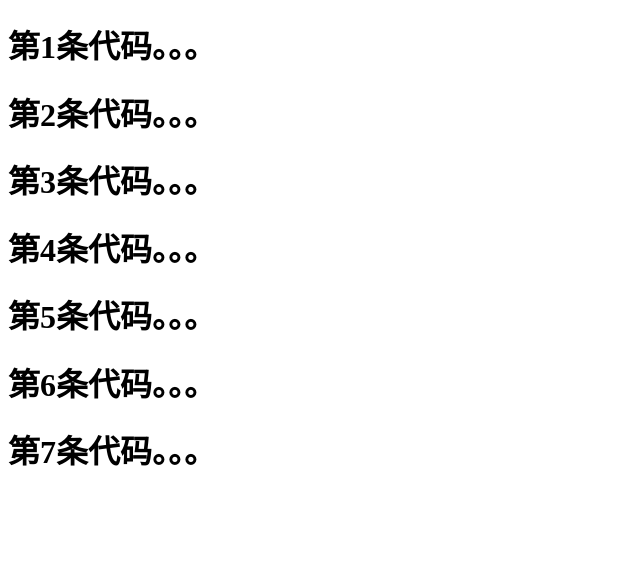
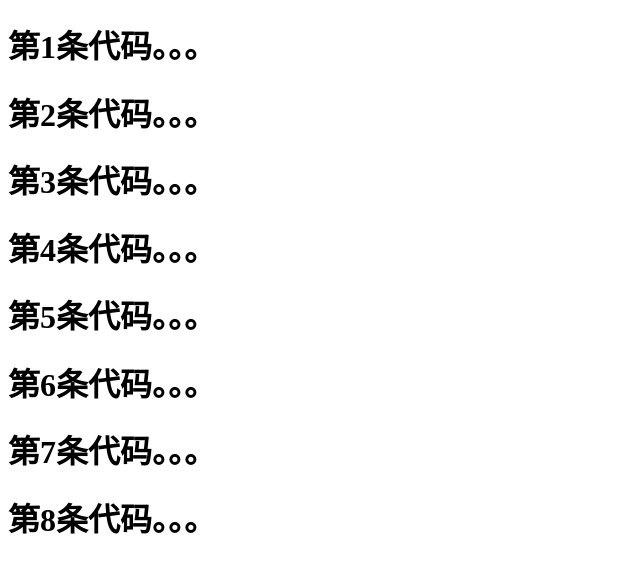
Before and after one commit to hezihong/He, a plain HTML site: page index.html in a window 1280 px wide. Shown: the whole page, without its empty margins (0-640 px from the left). Drawn offline with Linux system fonts and the light colour scheme.

Commit message:
0218eight

```diff
--- a/index.html
+++ b/index.html
@@ -13,5 +13,6 @@
     <h1>第5条代码。。。</h1>
     <h1>第6条代码。。。</h1>
     <h1>第7条代码。。。</h1>
+    <h1>第8条代码。。。</h1>
 </body>
 </html>
```
